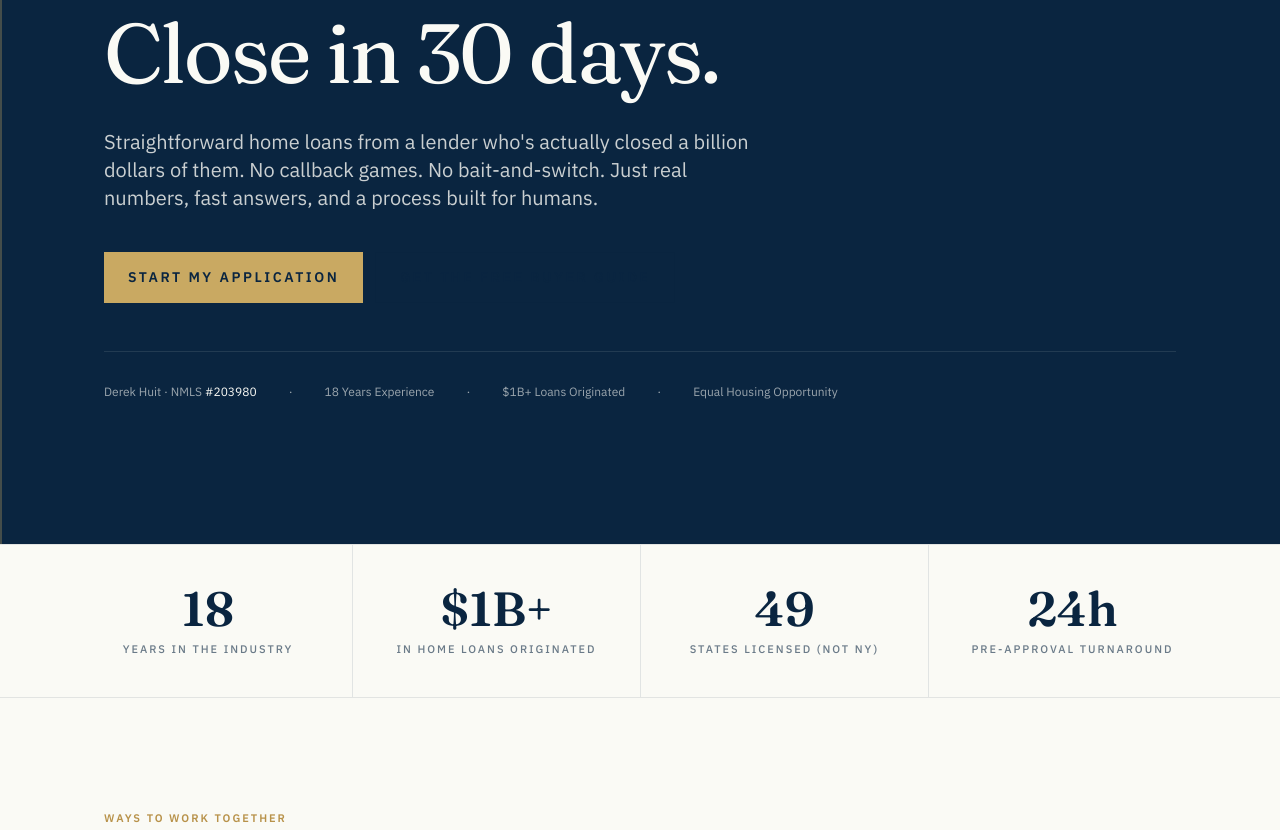
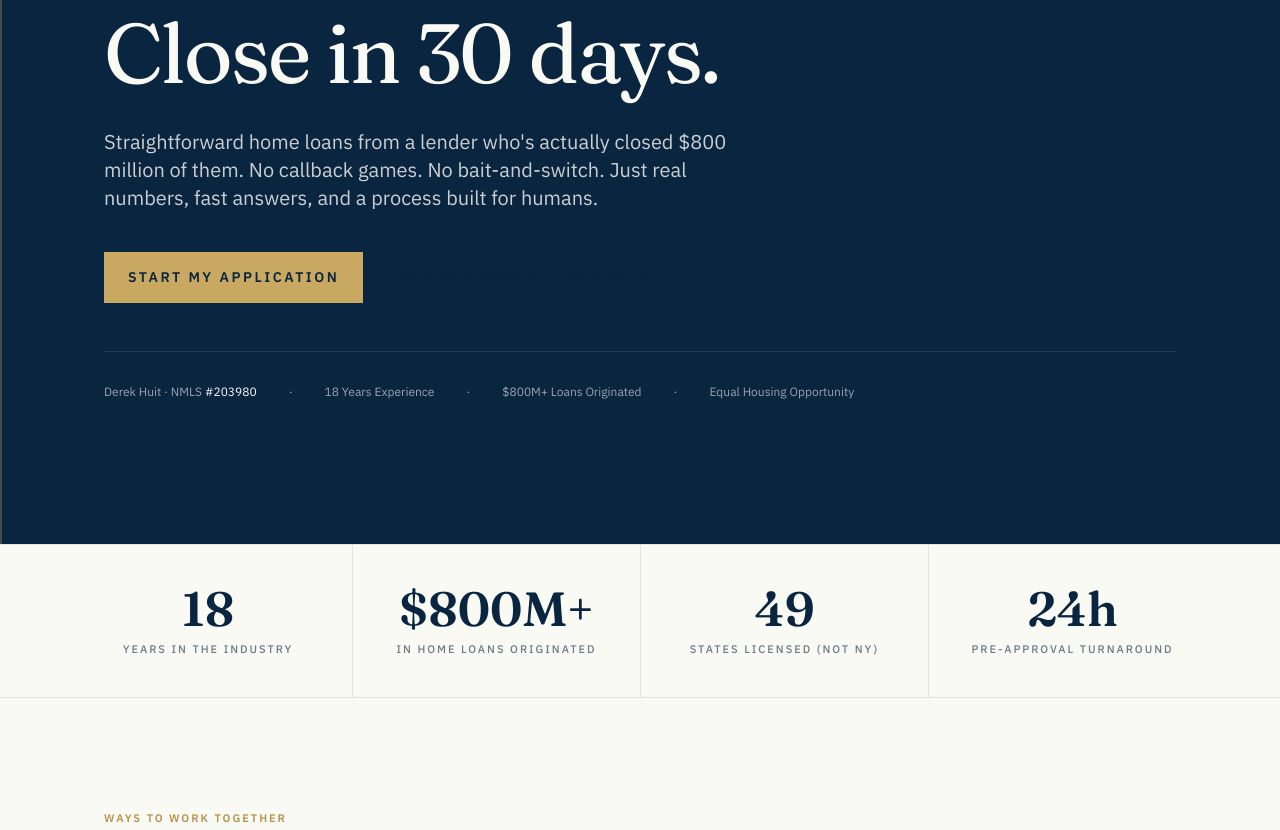
Before and after one commit to derekhuit-afk/usa-loan, a Next.js app: page / in a window 1280 px wide. Shown: the part 386-1216 px from the top of the page. Built offline with nearby package versions, Linux system fonts and the light colour scheme.

Commit message:
update career production figures: $1B+ → $800M+ (substantiated by HMDA LAR; counsel review pending)

```diff
--- a/app/page.tsx
+++ b/app/page.tsx
@@ -50,7 +50,7 @@ function Hero() {
         </h1>
 
         <p className="rise rise-3 mt-8 max-w-2xl text-lg leading-relaxed text-cream/80 md:text-xl">
-          Straightforward home loans from a lender who's actually closed a billion dollars of them. No callback games.
+          Straightforward home loans from a lender who's actually closed $800 million of them. No callback games.
           No bait-and-switch. Just real numbers, fast answers, and a process built for humans.
         </p>
 
@@ -70,7 +70,7 @@ function Hero() {
           <span className="hidden sm:inline">·</span>
           <span>18 Years Experience</span>
           <span className="hidden sm:inline">·</span>
-          <span>$1B+ Loans Originated</span>
+          <span>$800M+ Loans Originated</span>
           <span className="hidden sm:inline">·</span>
           <span>Equal Housing Opportunity</span>
         </div>
@@ -83,7 +83,7 @@ function Hero() {
 function TrustStrip() {
   const stats = [
     { n: '18', l: 'Years in the industry' },
-    { n: '$1B+', l: 'In home loans originated' },
+    { n: '$800M+', l: 'In home loans originated' },
     { n: '49', l: 'States licensed (not NY)' },
     { n: '24h', l: 'Pre-approval turnaround' },
   ];
```
